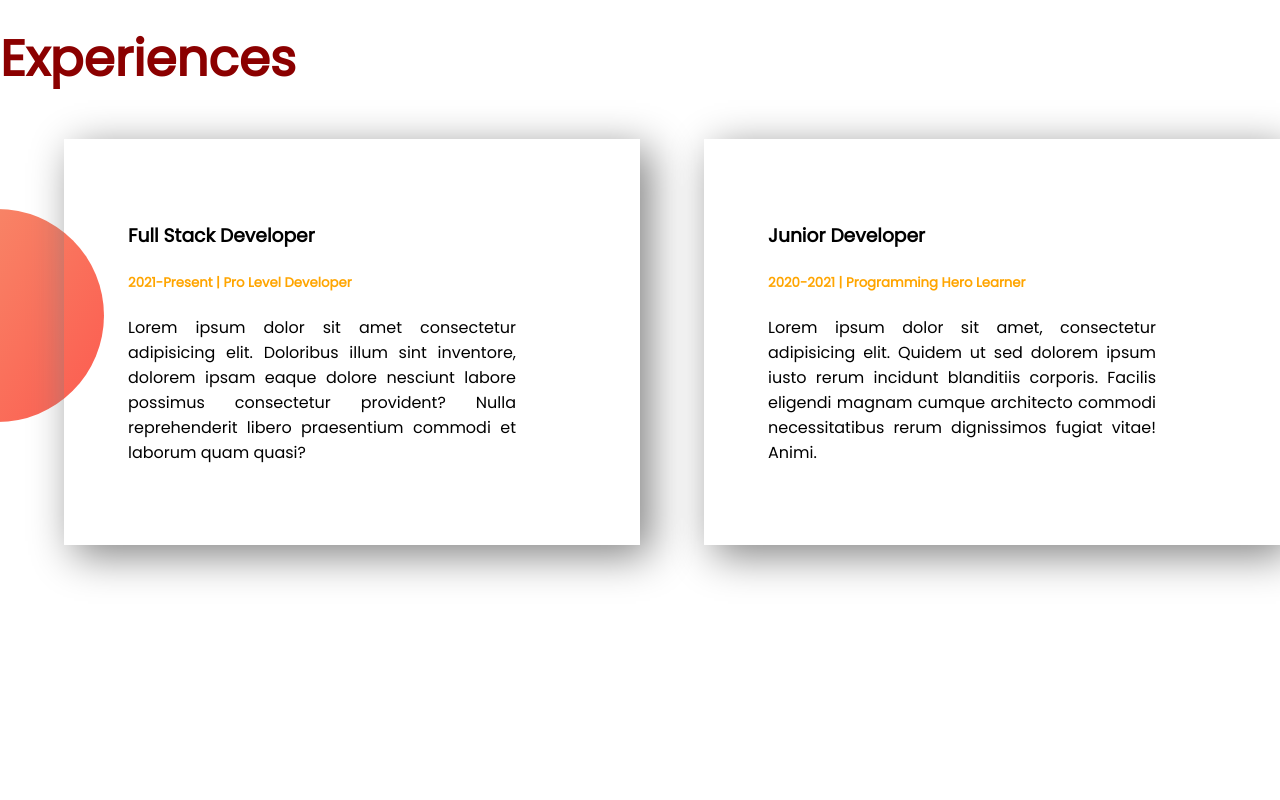
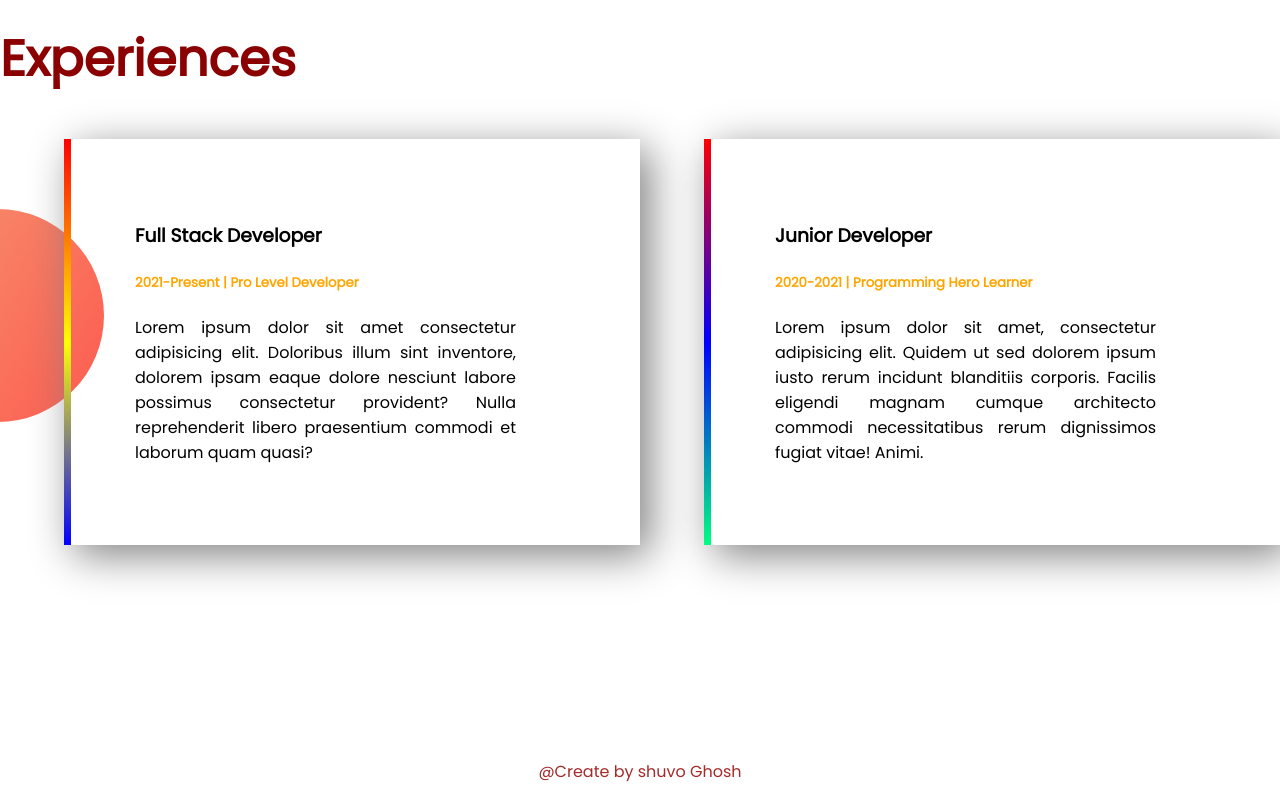
Before and after one commit to Shuvoghosh7/-developer-portfolio, a plain HTML site: page index.html in a window 1280 px wide. Shown: the part 1646-2446 px from the top of the page. Before the commit the page ends 2405 px from the top, so only its background shows below. Drawn offline with Linux system fonts and the light colour scheme; a web font is replaced by a local one.

Commit message:
Add footer

```diff
--- a/index.html
+++ b/index.html
@@ -44,18 +44,21 @@
     <section class="Experience_area">
         <h1><span style="color: darkred;">Experiences</span> </h1>
         <div class="fexibale-container">
-            <div class="width_shadow">
+            <div id="exp-web-shadow1" class="width_shadow">
                 <h3>Full Stack Developer</h3>
                 <h5> <span class="color">2021-Present | Pro Level Developer</h5></span>
                 <p>Lorem ipsum dolor sit amet consectetur adipisicing elit. Doloribus illum sint inventore, dolorem ipsam eaque dolore nesciunt labore possimus consectetur provident? Nulla reprehenderit libero praesentium commodi et laborum quam quasi?</p>
             </div>
-            <div class="width_shadow">
+            <div id="exp-web-shadow" class="width_shadow">
                 <h3>Junior Developer</h3>
                 <h5><span class="color">2020-2021 | Programming Hero Learner</span> </h5>
                 <p>Lorem ipsum dolor sit amet, consectetur adipisicing elit. Quidem ut sed dolorem ipsum iusto rerum incidunt blanditiis corporis. Facilis eligendi magnam cumque architecto commodi necessitatibus rerum dignissimos fugiat vitae! Animi.</p>
             </div>
         </div>
     </section>
+    <footer>
+        <p> @Create by shuvo Ghosh </p>
+    </footer>
 
 </body>
 
--- a/style.css
+++ b/style.css
@@ -58,3 +58,17 @@ h1{
     background-repeat: no-repeat;
     background-position: left;
 }
+#exp-web-shadow1{
+    border-left: 7px solid;
+    border-image: linear-gradient(red, yellow, blue);
+    border-image-slice: 1;
+}
+#exp-web-shadow{
+    border-left: 7px solid;
+    border-image: linear-gradient(red, blue, rgb(0, 255, 128));
+    border-image-slice: 1;
+}
+footer p{
+    text-align: center;
+    color: brown;
+}
```
Also changed, not shown: images/jhankar.png (deleted), images/jhankar2.png (deleted), 4 other files.
